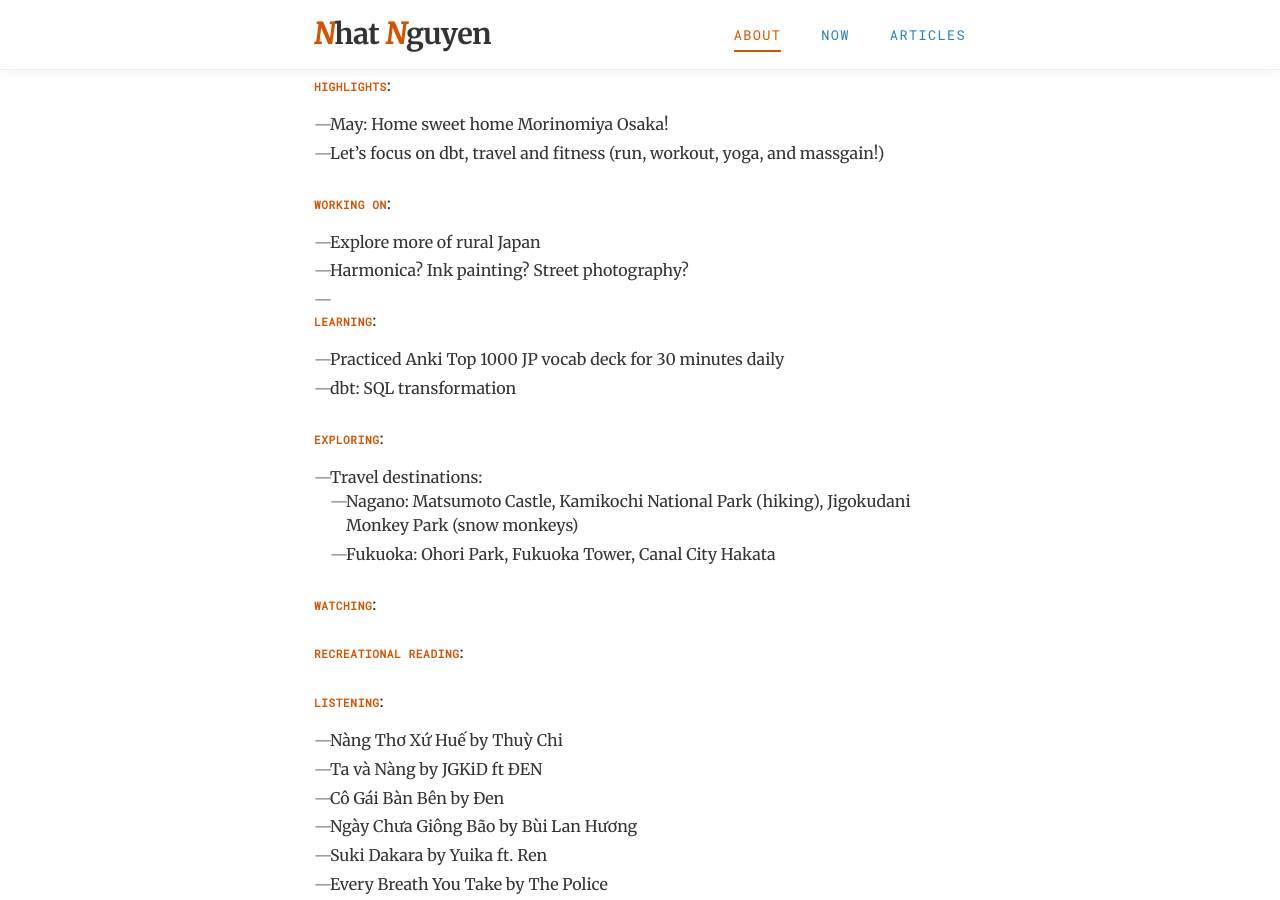
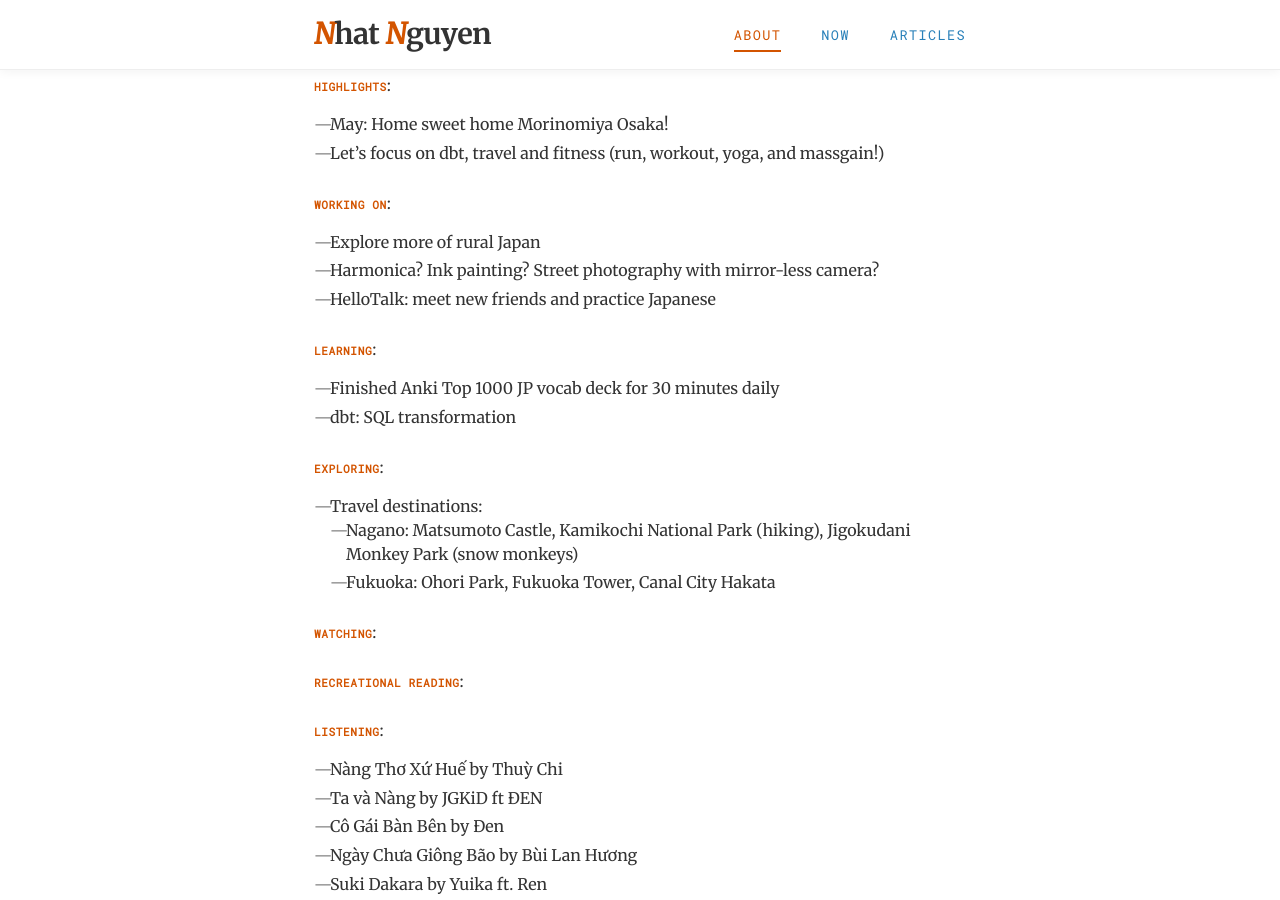
Before and after one commit to ngnnah/ngnnah.github.io, a Jekyll site: the page built from index.html, in a window 1280 px wide and 900 px high, scrolled down 682 px. Built offline with Jekyll 4.4.1, drawn with Linux system fonts in a browser that asks for light colours.

Commit message:
working on

```diff
--- a/_data/updates.yml
+++ b/_data/updates.yml
@@ -8,11 +8,11 @@
 
     **Working on**:
     - Explore more of rural Japan
-    - Harmonica? Ink painting? Street photography?
-    -
+    - Harmonica? Ink painting? Street photography with mirror-less camera?
+    - HelloTalk: meet new friends and practice Japanese
 
     **Learning**:
-    - Practiced Anki Top 1000 JP vocab deck for 30 minutes daily
+    - Finished Anki Top 1000 JP vocab deck for 30 minutes daily
     - dbt: SQL transformation
 
     **Exploring**:
```
